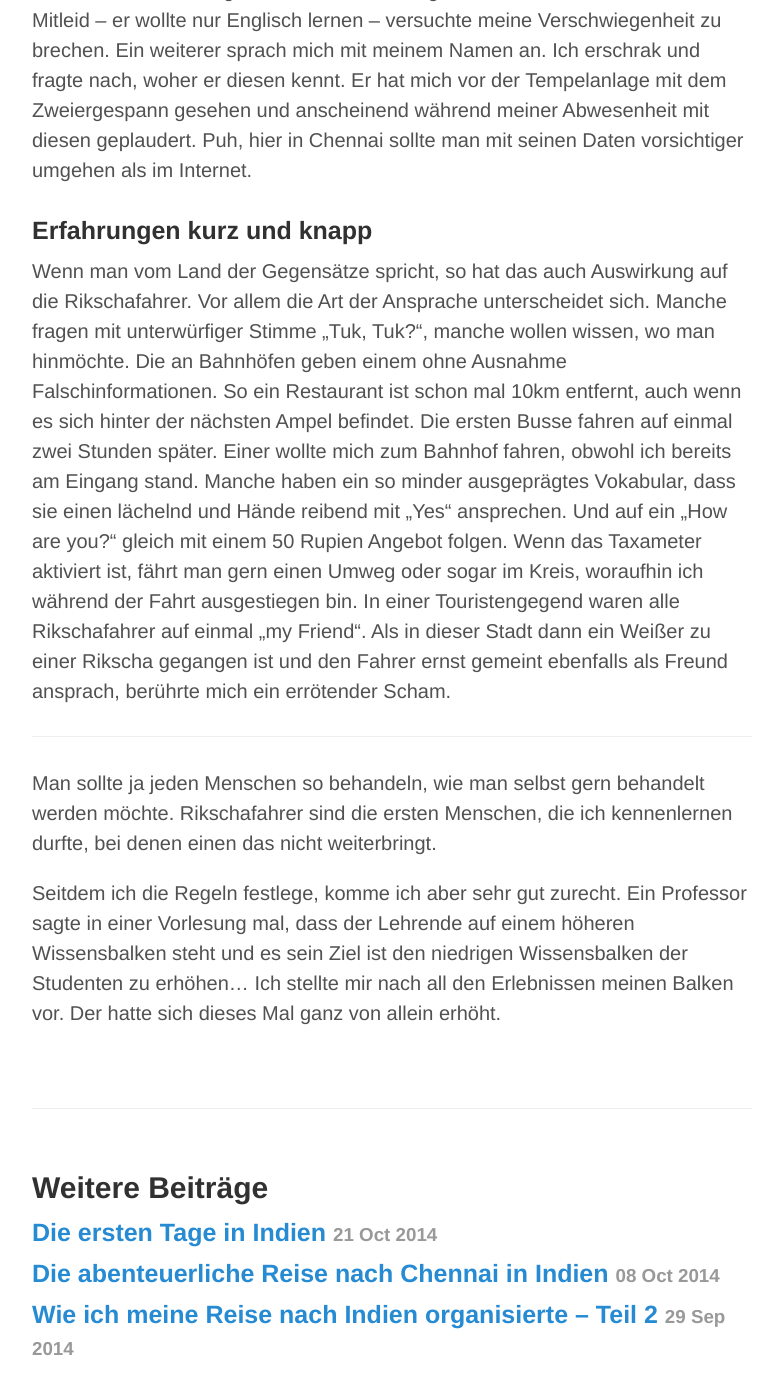
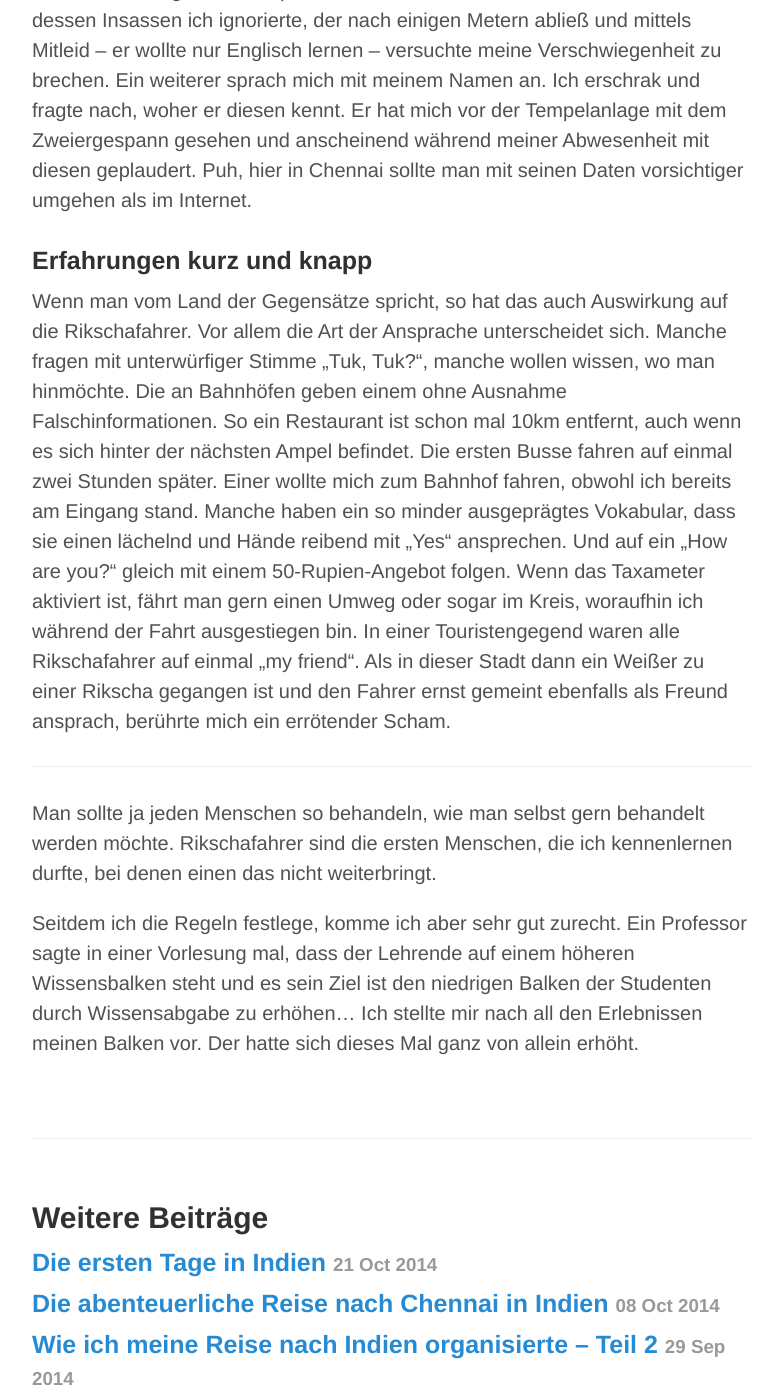
Before and after one commit to benjaminbergner/indien_blog, a Jekyll site: the page built from _posts/2014-10-30-eine-lobeshymne-an-die-rikscha.md, in a window 1280 px wide and 1400 px high, scrolled down 4368 px. Shown: the whole window, without its empty margins (248-1024 px from the left). Built offline with Jekyll 4.4.1, drawn with Linux system fonts in a browser that asks for light colours; Markdown is read by kramdown in place of the engine named in the settings; comment, search, counter and statistics services are not loaded; some of the changed text lies outside the part shown.

Commit message:
grammar change
grammar change

```diff
--- a/_posts/2014-10-30-eine-lobeshymne-an-die-rikscha.md
+++ b/_posts/2014-10-30-eine-lobeshymne-an-die-rikscha.md
@@ -37,7 +37,7 @@
 
 <p>An der Kreuzung zur Strandpromenade fuhr mir eine weitere Rikscha hinterher, dessen Insassen ich ignorierte, der nach einigen Metern abließ und mittels Mitleid – er wollte nur Englisch lernen – versuchte meine Verschwiegenheit zu brechen. Ein weiterer sprach mich mit meinem Namen an. Ich erschrak und fragte nach, woher er diesen kennt. Er hat mich vor der Tempelanlage mit dem Zweiergespann gesehen und anscheinend während meiner Abwesenheit mit diesen geplaudert. Puh, hier in Chennai sollte man mit seinen Daten vorsichtiger umgehen als im Internet.</p>
 <h3>Erfahrungen kurz und knapp</h3>
-<p>Wenn man vom Land der Gegensätze spricht, so hat das auch Auswirkung auf die Rikschafahrer. Vor allem die Art der Ansprache unterscheidet sich. Manche fragen mit unterwürfiger Stimme „Tuk, Tuk?“, manche wollen wissen, wo man hinmöchte. Die an Bahnhöfen geben einem ohne Ausnahme Falschinformationen. So ein Restaurant ist schon mal 10km entfernt, auch wenn es sich hinter der nächsten Ampel befindet. Die ersten Busse fahren auf einmal zwei Stunden später. Einer wollte mich zum Bahnhof fahren, obwohl ich bereits am Eingang stand. Manche haben ein so minder ausgeprägtes Vokabular, dass sie einen lächelnd und Hände reibend mit „Yes“ ansprechen. Und auf ein „How are you?“ gleich mit einem 50 Rupien Angebot folgen. Wenn das Taxameter aktiviert ist, fährt man gern einen Umweg oder sogar im Kreis, woraufhin ich während der Fahrt ausgestiegen bin. In einer Touristengegend waren alle Rikschafahrer auf einmal „my Friend“. Als in dieser Stadt dann ein Weißer zu einer Rikscha gegangen ist und den Fahrer ernst gemeint ebenfalls als Freund ansprach, berührte mich ein errötender Scham.</p>
+<p>Wenn man vom Land der Gegensätze spricht, so hat das auch Auswirkung auf die Rikschafahrer. Vor allem die Art der Ansprache unterscheidet sich. Manche fragen mit unterwürfiger Stimme „Tuk, Tuk?“, manche wollen wissen, wo man hinmöchte. Die an Bahnhöfen geben einem ohne Ausnahme Falschinformationen. So ein Restaurant ist schon mal 10km entfernt, auch wenn es sich hinter der nächsten Ampel befindet. Die ersten Busse fahren auf einmal zwei Stunden später. Einer wollte mich zum Bahnhof fahren, obwohl ich bereits am Eingang stand. Manche haben ein so minder ausgeprägtes Vokabular, dass sie einen lächelnd und Hände reibend mit „Yes“ ansprechen. Und auf ein „How are you?“ gleich mit einem 50-Rupien-Angebot folgen. Wenn das Taxameter aktiviert ist, fährt man gern einen Umweg oder sogar im Kreis, woraufhin ich während der Fahrt ausgestiegen bin. In einer Touristengegend waren alle Rikschafahrer auf einmal „my friend“. Als in dieser Stadt dann ein Weißer zu einer Rikscha gegangen ist und den Fahrer ernst gemeint ebenfalls als Freund ansprach, berührte mich ein errötender Scham.</p>
 <hr>
 <p>Man sollte ja jeden Menschen so behandeln, wie man selbst gern behandelt werden möchte. Rikschafahrer sind die ersten Menschen, die ich kennenlernen durfte, bei denen einen das nicht weiterbringt.</p>
-<p>Seitdem ich die Regeln festlege, komme ich aber sehr gut zurecht. Ein Professor sagte in einer Vorlesung mal, dass der Lehrende auf einem höheren Wissensbalken steht und es sein Ziel ist den niedrigen Wissensbalken der Studenten zu erhöhen… Ich stellte mir nach all den Erlebnissen meinen Balken vor. Der hatte sich dieses Mal ganz von allein erhöht.</p>
+<p>Seitdem ich die Regeln festlege, komme ich aber sehr gut zurecht. Ein Professor sagte in einer Vorlesung mal, dass der Lehrende auf einem höheren Wissensbalken steht und es sein Ziel ist den niedrigen Balken der Studenten durch Wissensabgabe zu erhöhen… Ich stellte mir nach all den Erlebnissen meinen Balken vor. Der hatte sich dieses Mal ganz von allein erhöht.</p>
```
Also changed, not shown: other parts of _posts/2014-10-30-eine-lobeshymne-an-die-rikscha.md (+4 -4 lines).
